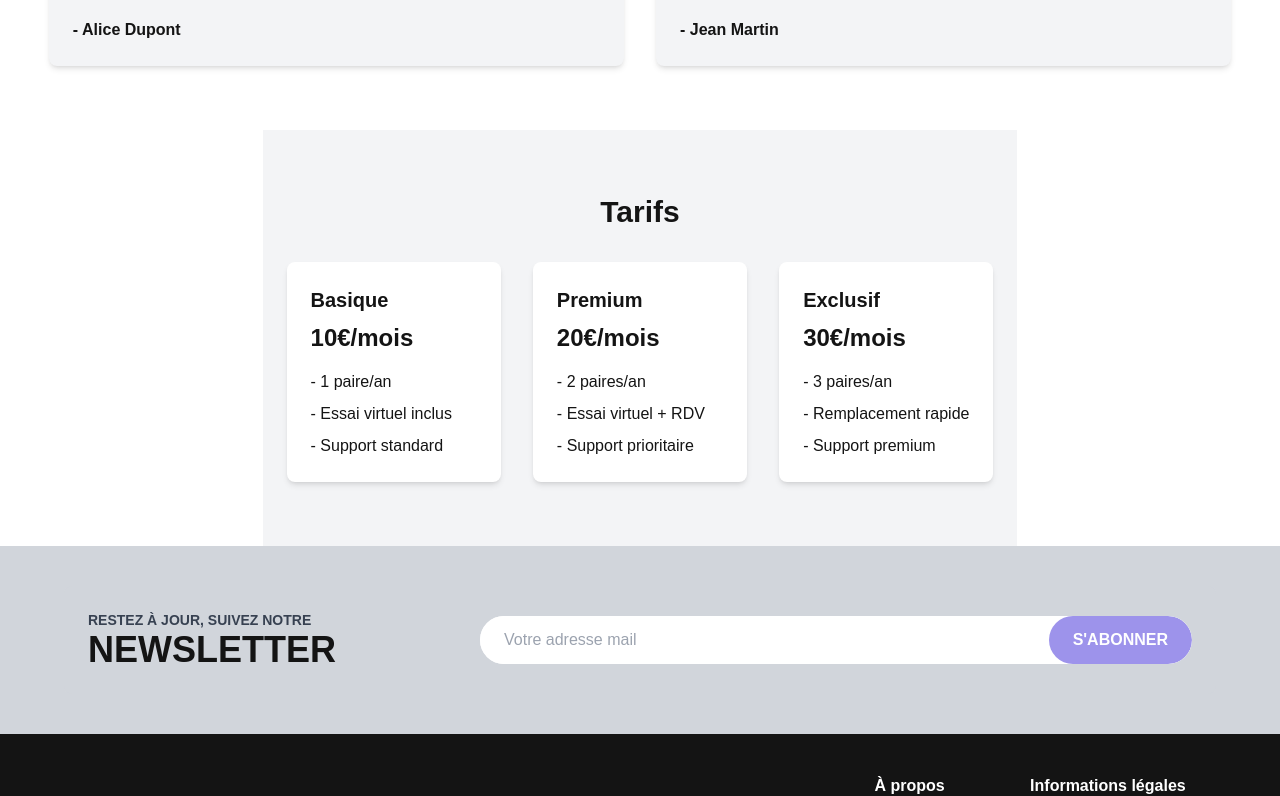
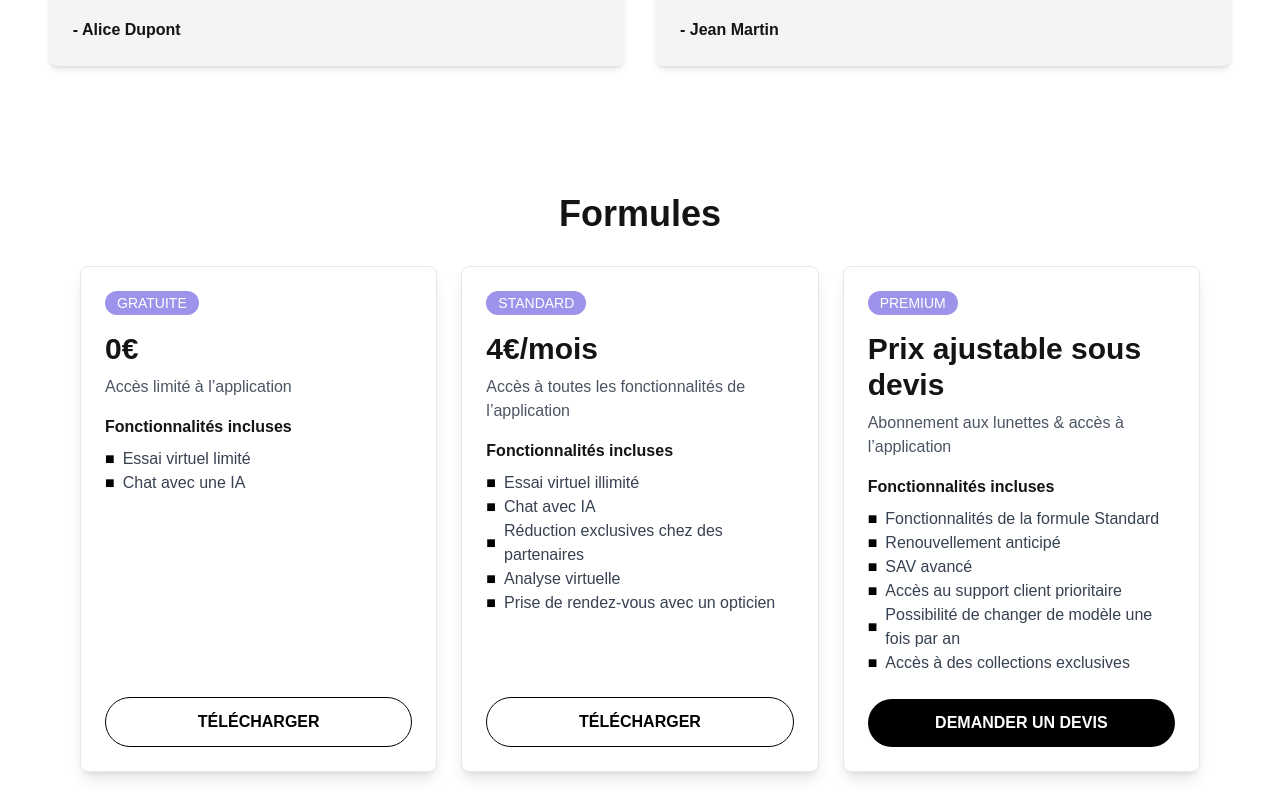
Before and after one commit to ugododo/glassia, a Next.js app: page / in a window 1280 px wide. Shown: the part 2445-3241 px from the top of the page. Built offline with nearby package versions, Linux system fonts and the light colour scheme; a web font is replaced by a local one.

Commit message:
feat: "formules" element added

```diff
--- a/src/app/page.tsx
+++ b/src/app/page.tsx
@@ -44,6 +44,47 @@ export default function Home() {
   const [currentFeature, setCurrentFeature] = useState(0);
   const [email, setEmail] = useState("");
   const [message, setMessage] = useState("");
+
+  const plans = [
+    {
+      name: "GRATUITE",
+      price: "0€",
+      description: "Accès limité à l’application",
+      features: ["Essai virtuel limité", "Chat avec une IA"],
+      buttonText: "TÉLÉCHARGER",
+      buttonStyle: "border border-black text-black",
+    },
+    {
+      name: "STANDARD",
+      price: "4€/mois",
+      description: "Accès à toutes les fonctionnalités de l’application",
+      features: [
+        "Essai virtuel illimité",
+        "Chat avec IA",
+        "Réduction exclusives chez des partenaires",
+        "Analyse virtuelle",
+        "Prise de rendez-vous avec un opticien",
+      ],
+      buttonText: "TÉLÉCHARGER",
+      buttonStyle: "border border-black text-black",
+    },
+    {
+      name: "PREMIUM",
+      price: "Prix ajustable sous devis",
+      description: "Abonnement aux lunettes & accès à l’application",
+      features: [
+        "Fonctionnalités de la formule Standard",
+        "Renouvellement anticipé",
+        "SAV avancé",
+        "Accès au support client prioritaire",
+        "Possibilité de changer de modèle une fois par an",
+        "Accès à des collections exclusives",
+      ],
+      buttonText: "DEMANDER UN DEVIS",
+      buttonStyle: "bg-black text-white",
+    },
+  ];
+
 
   const handlePrevious = () => {
     setCurrentFeature((prev) => (prev === 0 ? features.length - 1 : prev - 1));
@@ -342,40 +383,35 @@ export default function Home() {
         </div>
       </section>
 
-      {/* Tarifs */}
-      <section className="py-16 bg-gray-100 px-6">
-        <h2 className="text-3xl font-bold text-center">Tarifs</h2>
-        <div className="mt-8 grid grid-cols-1 md:grid-cols-3 gap-8">
-          {[
-            {
-              plan: "Basique",
-              price: "10€/mois",
-              features: ["1 paire/an", "Essai virtuel inclus", "Support standard"],
-            },
-            {
-              plan: "Premium",
-              price: "20€/mois",
-              features: ["2 paires/an", "Essai virtuel + RDV", "Support prioritaire"],
-            },
-            {
-              plan: "Exclusif",
-              price: "30€/mois",
-              features: ["3 paires/an", "Remplacement rapide", "Support premium"],
-            },
-          ].map((tarif, index) => (
+      {/* Formules */}
+      <section className="py-16 flex flex-col items-center">
+      <h1 className="text-4xl font-bold mb-8">Formules</h1>
+      <div className="grid md:grid-cols-3 gap-6 max-w-6xl w-full px-4 flex justify-center">
+        {plans.map((plan, index) => (
           <div
             key={index}
-              className="p-6 bg-white rounded-lg shadow-md"
+            className="bg-white rounded-lg shadow-lg p-6 flex flex-col justify-between border"
           >
-              <h3 className="text-xl font-semibold">{tarif.plan}</h3>
-              <p className="text-2xl font-bold text-custom_black mt-2">
-                {tarif.price}
-              </p>
-              <ul className="mt-4 space-y-2 text-custom_black">
-                {tarif.features.map((feature, idx) => (
-                  <li key={idx}>- {feature}</li>
+            <div>
+              <span className="bg-primary text-white px-3 py-1 rounded-full text-sm">
+                {plan.name}
+              </span>
+              <h2 className="text-3xl font-bold mt-4">{plan.price}</h2>
+              <p className="text-gray-600 mt-2">{plan.description}</p>
+              <h3 className="font-semibold mt-4">Fonctionnalités incluses</h3>
+              <ul className="mt-2 text-gray-700">
+                {plan.features.map((feature, i) => (
+                  <li key={i} className="flex items-center gap-2">
+                    <span className="text-black">■</span> {feature}
+                  </li>
                 ))}
               </ul>
+            </div>
+            <button
+              className={`mt-6 py-3 px-6 rounded-full font-semibold ${plan.buttonStyle}`}
+            >
+              {plan.buttonText}
+            </button>
           </div>
         ))}
       </div>
```
Lines whose indentation alone changed are shown as unchanged.
